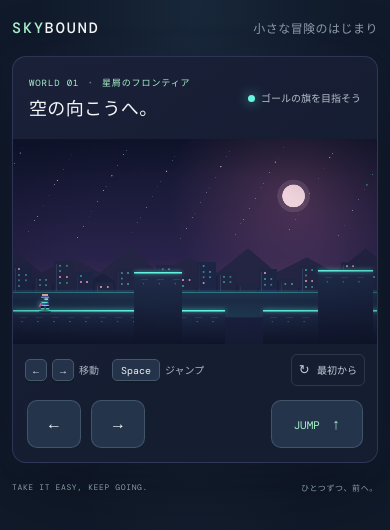
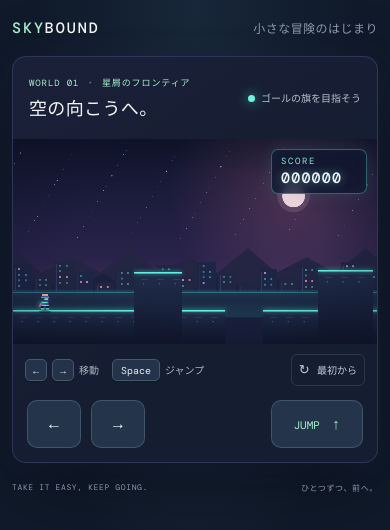
Before and after one commit to kinsan-unix/my-first-app, a plain HTML site: page index.html in a window 390 px wide. Drawn offline with nearby package versions, Linux system fonts and the light colour scheme; animation ran at ten frames a second.

Commit message:
スコア表示

```diff
--- a/game.js
+++ b/game.js
@@ -1,6 +1,7 @@
 const canvas = document.querySelector('#game');
 const ctx = canvas.getContext('2d');
 const message = document.querySelector('#game-message');
+const scoreDisplay = document.querySelector('#score');
 const WORLD_WIDTH = 3200;
 const FLOOR_Y = 450;
 
@@ -24,6 +25,8 @@ const keys = { left: false, right: false, jump: false };
 let cameraX = 0;
 let won = false;
 let lastTime = 0;
+let furthestX = player.x;
+let score = 0;
 
 function reset() {
   player.x = 70;
@@ -32,6 +35,9 @@ function reset() {
   player.vy = 0;
   player.onGround = true;
   cameraX = 0;
+  furthestX = player.x;
+  score = 0;
+  scoreDisplay.textContent = '000000';
   won = false;
   message.hidden = true;
 }
@@ -99,6 +105,12 @@ function update(delta) {
   }
 
   player.x = Math.max(0, Math.min(WORLD_WIDTH - player.width, player.x));
+  furthestX = Math.max(furthestX, player.x);
+  const nextScore = Math.floor((furthestX - 70) / 10);
+  if (nextScore !== score) {
+    score = nextScore;
+    scoreDisplay.textContent = String(score).padStart(6, '0');
+  }
 
   const previousBottom = player.y + player.height;
   player.vy += 1550 * step;
--- a/index.html
+++ b/index.html
@@ -25,6 +25,10 @@
       </div>
 
       <div class="canvas-wrap">
+        <div class="score-display" aria-label="スコア">
+          <span>SCORE</span>
+          <strong id="score" aria-live="polite">000000</strong>
+        </div>
         <canvas id="game" width="960" height="540" aria-label="ゲーム画面"></canvas>
         <div class="game-message" id="game-message" role="status" aria-live="polite" hidden></div>
       </div>
--- a/style.css
+++ b/style.css
@@ -109,6 +109,39 @@ h1 {
   line-height: 0;
 }
 
+.score-display {
+  position: absolute;
+  z-index: 1;
+  top: 16px;
+  right: 18px;
+  display: grid;
+  min-width: 116px;
+  gap: 2px;
+  padding: 8px 12px;
+  border: 1px solid rgba(106, 245, 223, .34);
+  border-radius: 7px;
+  background: rgba(15, 21, 46, .78);
+  box-shadow: 0 0 18px rgba(69, 225, 213, .12), inset 0 0 14px rgba(69, 225, 213, .05);
+  line-height: 1.2;
+  backdrop-filter: blur(5px);
+}
+
+.score-display span {
+  color: #83e9dc;
+  font-family: 'DM Mono', monospace;
+  font-size: 9px;
+  letter-spacing: .18em;
+}
+
+.score-display strong {
+  color: #f5f5ff;
+  font-family: 'DM Mono', monospace;
+  font-size: 18px;
+  font-weight: 500;
+  letter-spacing: .08em;
+  text-shadow: 0 0 10px rgba(112, 255, 235, .5);
+}
+
 .canvas-wrap::after {
   position: absolute;
   inset: 0;
@@ -129,7 +162,7 @@ canvas {
 .game-message {
   position: absolute;
   inset: 0;
-  z-index: 1;
+  z-index: 2;
   display: grid;
   place-content: center;
   gap: 8px;
@@ -203,6 +236,8 @@ kbd:nth-of-type(3) { min-width: 48px; }
   .objective { gap: 6px; font-size: 10px; }
   .eyebrow { font-size: 9px; }
   .game-footer { min-height: 53px; padding: 8px 12px; }
+  .score-display { top: 10px; right: 10px; min-width: 96px; padding: 6px 9px; }
+  .score-display strong { font-size: 15px; }
   .instructions { font-size: 10px; gap: 5px; }
   .instruction-gap { width: 3px; }
   .restart-button { padding: 6px 7px; }
```
